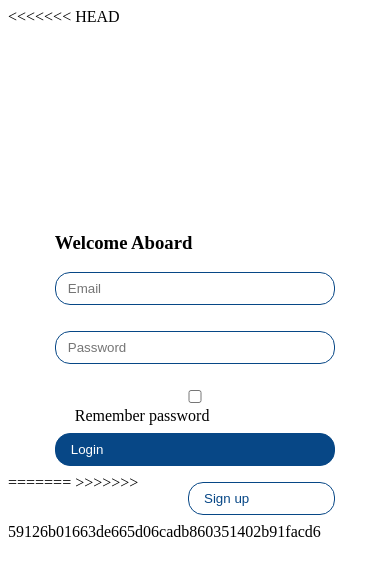
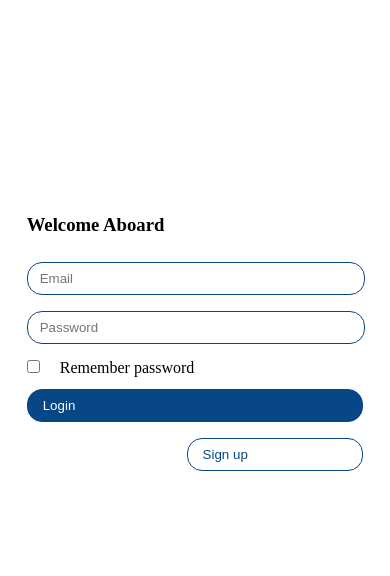
Before and after one commit to OTANatio/Basic-Login-page, a plain HTML site: page mobileView.html in a window 390 px wide. Drawn offline with Linux system fonts and the light colour scheme.

Commit message:
adjustments made to mobile view

```diff
--- a/Stylesheet/Mobilestyle.css
+++ b/Stylesheet/Mobilestyle.css
@@ -1,5 +1,6 @@
 body{
     padding:0px;
+    font-family: poppins;
 }
 
 section{
@@ -7,13 +8,13 @@ section{
 }
 
 .form {
-    width: 75%;
+    width: 90%;
     margin: auto;
 }
 
-form .register-form input.inline {
-    display: inline !important;
-    width: auto;
+form .register-form input[type=checkbox].inline {
+    /* display: inline !important; */
+    width: 10px;
     margin: 0px !important;
     padding: 0px !important;
 }
@@ -25,10 +26,10 @@ form .register-form input.inline {
 }
 
 .form .register-form input {
-    display: block;
-    width: 100%;
+    /* display: block; */
+    width: calc(100% - 16px);
     padding: 8px 4px;
-    margin: 4px 0px;
+    margin: 8px 0px;
     border-radius: 15px;
     border: 1px solid rgb(7, 71, 134);
     outline: none;
@@ -36,7 +37,7 @@ form .register-form input.inline {
 }
 
 .form .register-form button {
-    display: inline;
+    /* display: inline; */
     padding: 8px 4px;
     margin: 8px 0px;
     border-radius: 15px;
--- a/mobileView.html
+++ b/mobileView.html
@@ -1,4 +1,4 @@
-<<<<<<< HEAD
+
 <!DOCTYPE html>
 <html>
     <head>
@@ -21,11 +21,11 @@
             <div class="form">
                 <h3>Welcome Aboard</h3>
             <div class="register-form">
-                <input type="text" class="form-control" placeholder="Email">
+                <input type="text" placeholder="Email">
                 <br>
-                 <input type="password" class="form-control" placeholder="Password">
+                 <input type="password"placeholder="Password">
                 <br>
-                <input  type="checkbox" class="inline" name="" id=""><span>Remember password</span>
+                <input  type="checkbox" style="display: inline; width: auto" class="inline" name="" id=""><span>Remember password</span>
                 <br>
                 <button type="button" class="main">Login</button>
                 <br>
@@ -36,15 +36,3 @@
 
     </body>
 </html>
-=======
-<html>
-<head>
-<!--THE VIEWPORT IS THE META RESPONSIBLE FOR RESPONSIVE SCREEN-->
-<meta name="viewport" content="width=device-width, initial-scale=1.0">
-</head>
-
-<body>
-
-</body>
-</html>
->>>>>>> 59126b01663de665d06cadb860351402b91facd6
```
